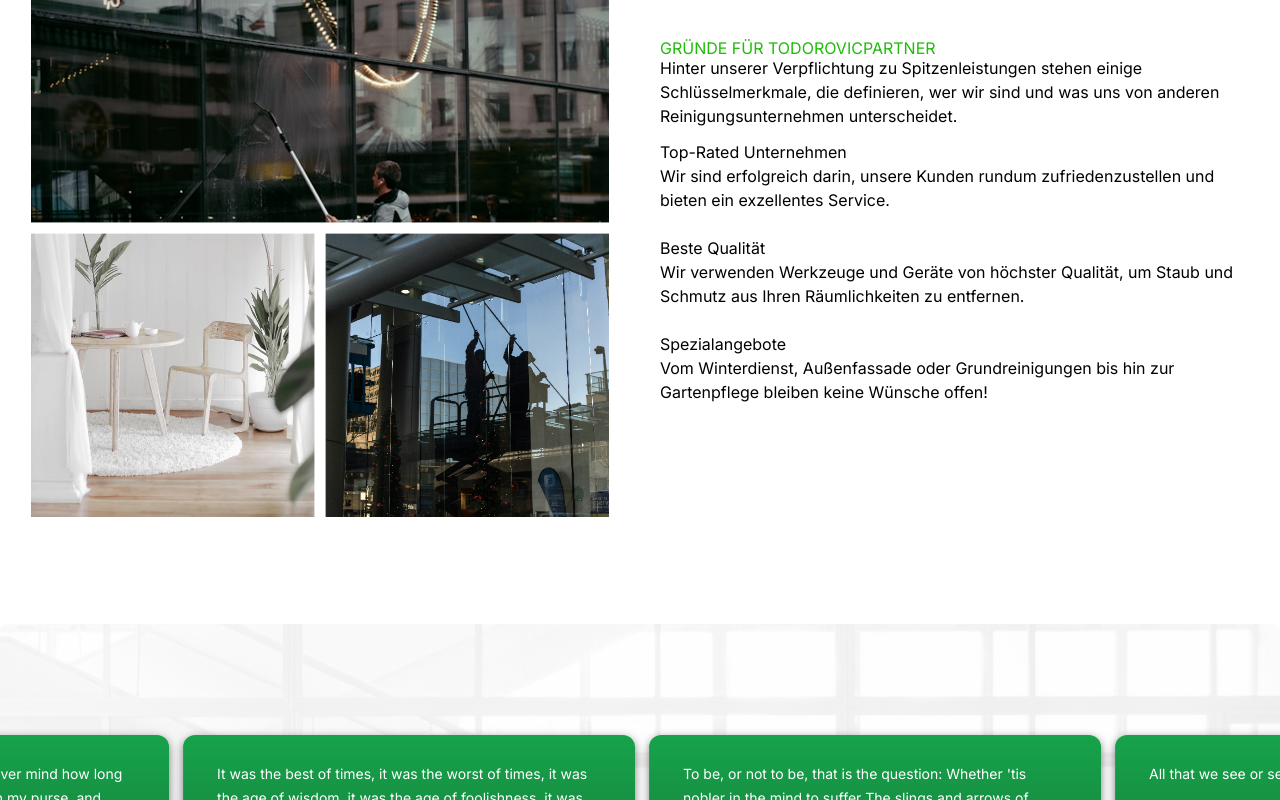
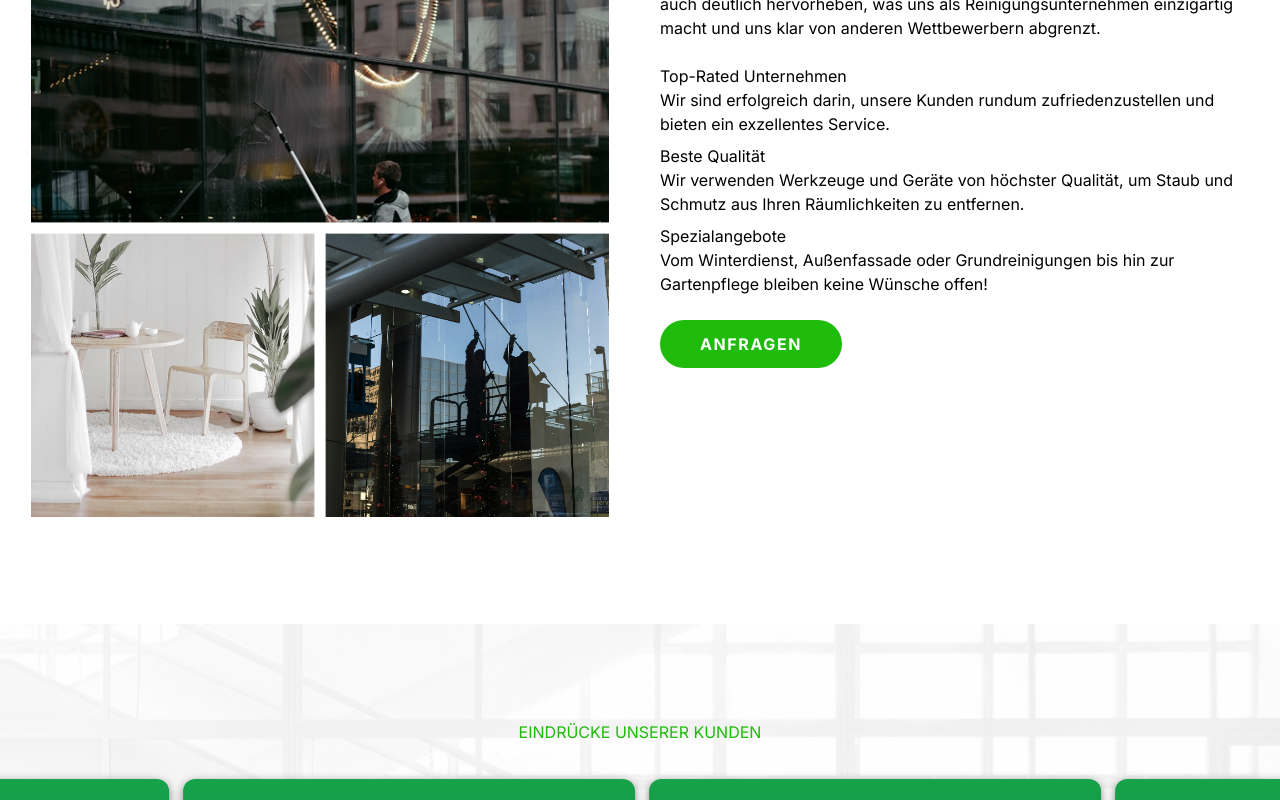
Before and after one commit to Curiosoofficial/todorovic-partner, a Next.js app: page / in a window 1280 px wide. Shown: the part 2960-3760 px from the top of the page. Built offline with nearby package versions, Linux system fonts and the light colour scheme.

Commit message:
home page layout v1

```diff
--- a/components/homeui/HomeAboutUsSec3.tsx
+++ b/components/homeui/HomeAboutUsSec3.tsx
@@ -1,10 +1,11 @@
-import { benefits } from '@/constants'
-import Image from 'next/image'
-import React from 'react'
+import { benefits } from "@/constants";
+import Image from "next/image";
+import React from "react";
+import Button from "../ui/spotify-button";
 
 const HomeAboutUsSec3 = () => {
   return (
-    <section className="flex justify-center items-center gap-10 pb-24">
+    <section className="flex justify-center items-start gap-10 pb-24">
       <Image
         src="/aboutUsSection/collage1.png"
         alt="collage"
@@ -12,19 +13,27 @@ const HomeAboutUsSec3 = () => {
         height={600}
       />
 
-        <div className="flex flex-col justify-between w-[600px]">
-            <h3 className="h2-bold text-primary-500 leading-none">GRÜNDE FÜR TODOROVICPARTNER</h3>
-            <p>Hinter unserer Verpflichtung zu Spitzenleistungen stehen einige Schlüsselmerkmale, die definieren, wer wir sind und was uns von anderen Reinigungsunternehmen unterscheidet.</p>
+      <div className="flex flex-col w-[600px]">
+        <h3 className="h1-bold text-primary-500 leading-none">WARUM WIR</h3>
+        <p className="pb-5 paragraph-regular">
+          Hinter unserer unerschütterlichen Verpflichtung zu Spitzenleistungen
+          stehen zahlreiche Schlüsselmerkmale, die nicht nur unsere Identität
+          prägen, sondern auch deutlich hervorheben, was uns als
+          Reinigungsunternehmen einzigartig macht und uns klar von anderen
+          Wettbewerbern abgrenzt.
+        </p>
         {benefits.map((benefit) => (
-                <div className="flex flex-col py-3" key={benefit.title}>
+          <div className="flex flex-col py-1" key={benefit.title}>
             <h4 className="h3-bold">{benefit.title}</h4>
-                    <p>{benefit.desc}</p>
+            <p className="paragraph-regular">{benefit.desc}</p>
           </div>
         ))}
-
+        <div className="mt-5">
+          <Button />
+        </div>
       </div>
     </section>
-  )
-}
+  );
+};
 
-export default HomeAboutUsSec3
+export default HomeAboutUsSec3;
--- a/components/homeui/HomeAboutUsSec4.tsx
+++ b/components/homeui/HomeAboutUsSec4.tsx
@@ -35,7 +35,9 @@ const testimonials = [
 
 const HomeAboutUsSec4 = () => {
   return (
-    <section className="rating-section rounded-md py-24 flex flex-col antialiased items-center justify-center">
+    <section className="rating-section rounded-md py-24 flex flex-col antialiased items-center justify-center gap-5">
+      <h2 className="h1-bold text-primary-500">EINDRÜCKE UNSERER KUNDEN</h2>
+
       <InfiniteMovingCards
         items={testimonials}
       />
```
Lines whose indentation alone changed are shown as unchanged.
